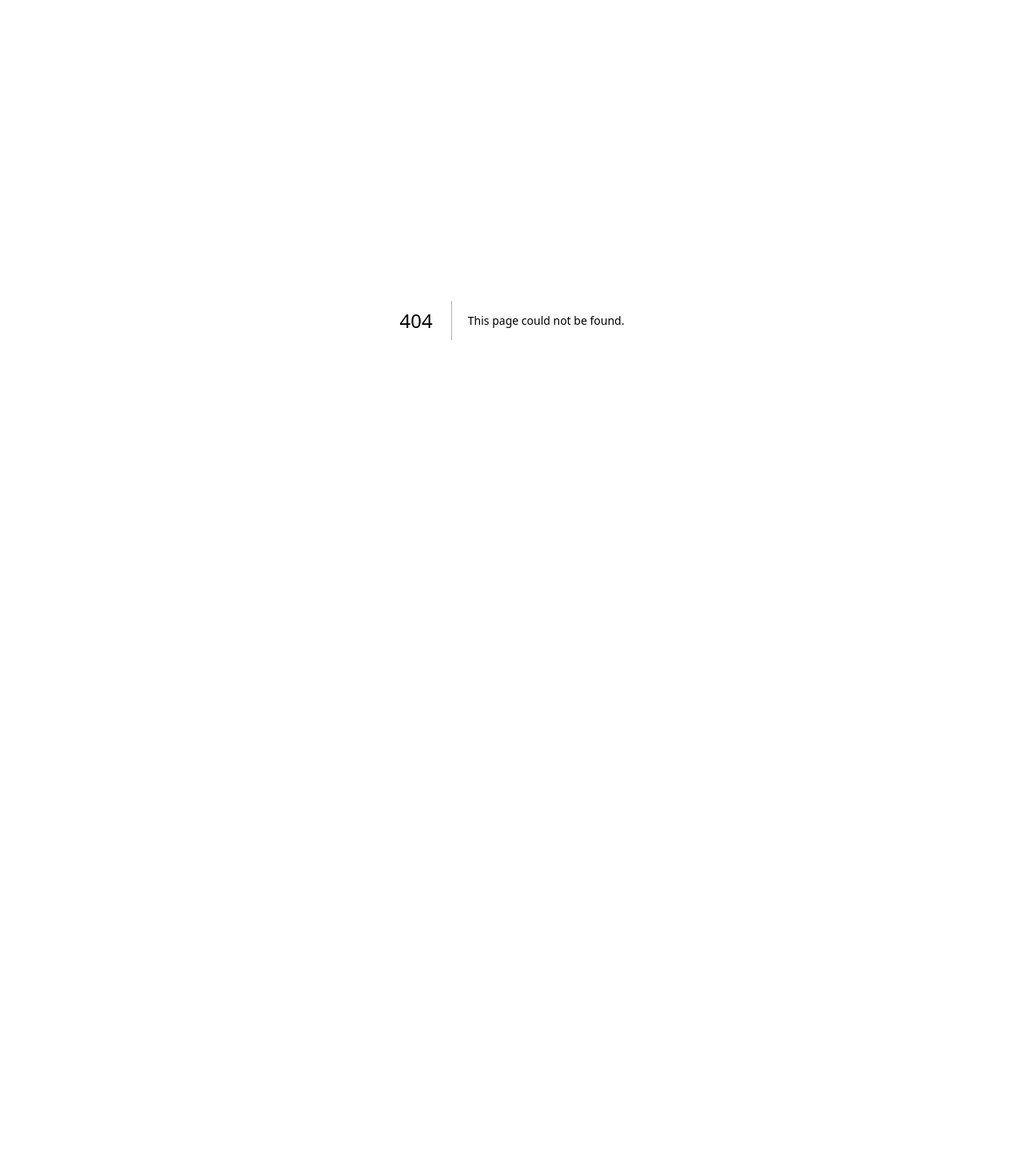
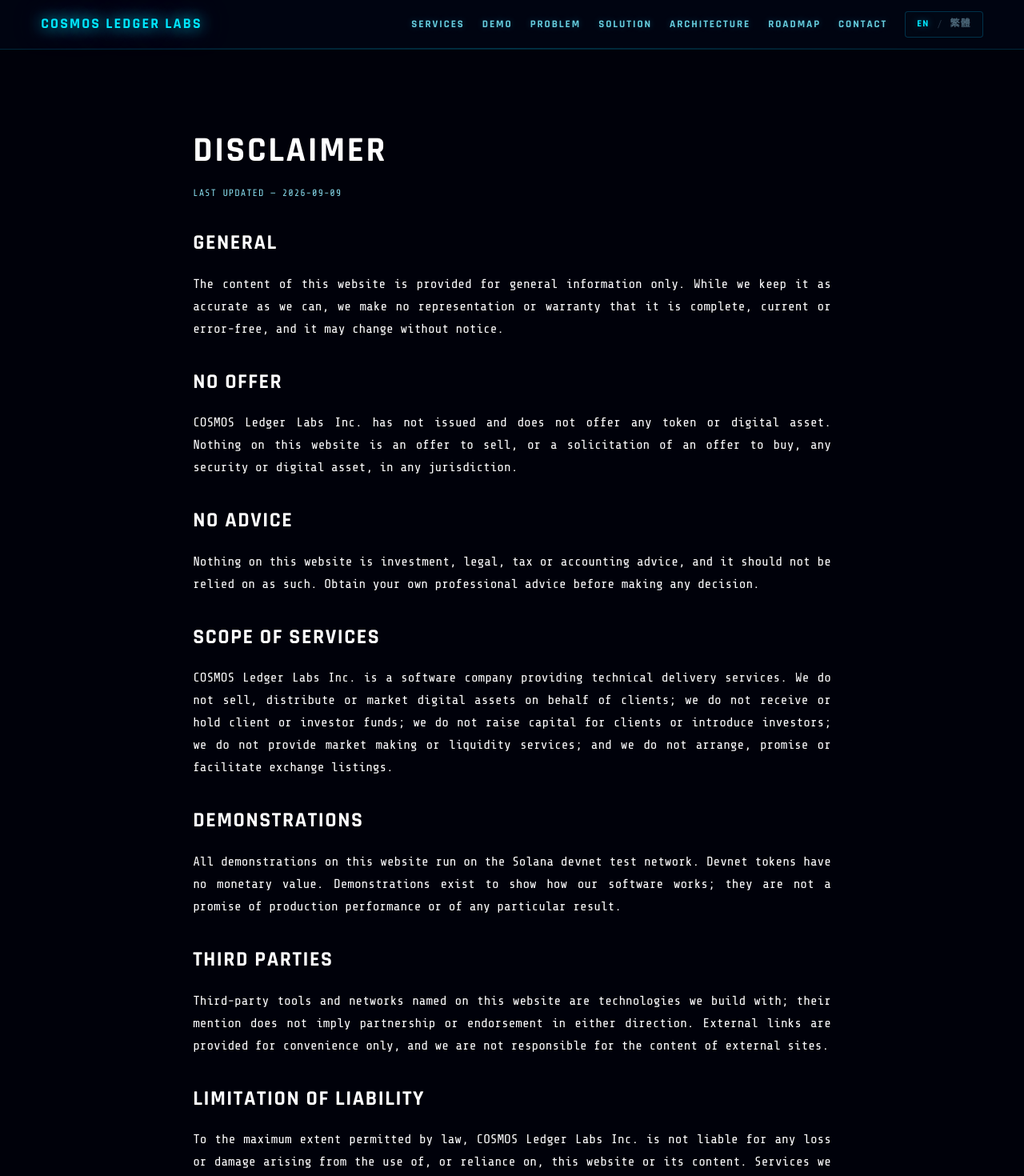
Before and after one commit to cosmosledgerlabs/cosmosledgerlabs-website, a Next.js app: page /disclaimer in a window 1280 px wide. Before the commit this address had no page. Shown: the top 1470 px of the page at 80% size. Before the commit the page ends 800 px from the top, so only its background shows below. Built offline with nearby package versions, Linux system fonts and the light colour scheme.

Commit message:
Add disclaimer page for COSMOS Ledger Labs
This file implements a disclaimer page for COSMOS Ledger Labs, including sections on general information, no offers, no advice, and limitations of liability.

```diff
--- /dev/null
+++ b/pages/disclaimer.js
@@ -0,0 +1,132 @@
+import Head from 'next/head'
+import Nav from '../components/Nav'
+import Footer from '../components/Footer'
+import { useLang, t } from '../lib/i18n'
+import styles from '../styles/Legal.module.css'
+
+const UPDATED = '2026-09-09'
+
+const SECTIONS = [
+  {
+    h: { en: 'GENERAL', zh: '一般聲明' },
+    body: [
+      {
+        en: 'The content of this website is provided for general information only. While we keep it as accurate as we can, we make no representation or warranty that it is complete, current or error-free, and it may change without notice.',
+        zh: '本網站內容僅供一般資訊參考。我們盡力維持內容正確，但不保證其完整、最新或無誤，且內容可能隨時變更，恕不另行通知。',
+      },
+    ],
+  },
+  {
+    h: { en: 'NO OFFER', zh: '不構成要約' },
+    body: [
+      {
+        en: 'COSMOS Ledger Labs Inc. has not issued and does not offer any token or digital asset. Nothing on this website is an offer to sell, or a solicitation of an offer to buy, any security or digital asset, in any jurisdiction.',
+        zh: 'COSMOS Ledger Labs Inc. 未發行亦不提供任何代幣或數位資產。本網站的任何內容，在任何司法管轄區內，均不構成出售任何證券或數位資產的要約，亦不構成購買的要約邀請。',
+      },
+    ],
+  },
+  {
+    h: { en: 'NO ADVICE', zh: '不構成建議' },
+    body: [
+      {
+        en: 'Nothing on this website is investment, legal, tax or accounting advice, and it should not be relied on as such. Obtain your own professional advice before making any decision.',
+        zh: '本網站的任何內容均不構成投資、法律、稅務或會計建議，亦不應作為此類建議加以依賴。做出任何決定前，請自行諮詢專業人士。',
+      },
+    ],
+  },
+  {
+    h: { en: 'SCOPE OF SERVICES', zh: '服務範圍' },
+    body: [
+      {
+        en: 'COSMOS Ledger Labs Inc. is a software company providing technical delivery services. We do not sell, distribute or market digital assets on behalf of clients; we do not receive or hold client or investor funds; we do not raise capital for clients or introduce investors; we do not provide market making or liquidity services; and we do not arrange, promise or facilitate exchange listings.',
+        zh: 'COSMOS Ledger Labs Inc. 是一家提供技術交付服務的軟體公司。我們不代客戶銷售、分發或行銷數位資產；不收取或保管客戶及投資人資金；不為客戶募集資金或引介投資人；不提供造市或流動性服務；亦不安排、承諾或促成交易所上架。',
+      },
+    ],
+  },
+  {
+    h: { en: 'DEMONSTRATIONS', zh: '演示說明' },
+    body: [
+      {
+        en: 'All demonstrations on this website run on the Solana devnet test network. Devnet tokens have no monetary value. Demonstrations exist to show how our software works; they are not a promise of production performance or of any particular result.',
+        zh: '本網站所有演示均在 Solana devnet 測試網上執行。測試網代幣不具任何金錢價值。演示僅用於展示我們軟體的運作方式，不構成對正式環境效能或任何特定結果的承諾。',
+      },
+    ],
+  },
+  {
+    h: { en: 'THIRD PARTIES', zh: '第三方聲明' },
+    body: [
+      {
+        en: 'Third-party tools and networks named on this website are technologies we build with; their mention does not imply partnership or endorsement in either direction. External links are provided for convenience only, and we are not responsible for the content of external sites.',
+        zh: '本網站提及的第三方工具與網路為我們使用的技術，提及不代表任何一方的合作或背書關係。外部連結僅為方便而提供，我們對外部網站的內容不承擔任何責任。',
+      },
+    ],
+  },
+  {
+    h: { en: 'LIMITATION OF LIABILITY', zh: '責任限制' },
+    body: [
+      {
+        en: 'To the maximum extent permitted by law, COSMOS Ledger Labs Inc. is not liable for any loss or damage arising from the use of, or reliance on, this website or its content. Services we provide to clients are governed by the written agreement for those services, not by this website.',
+        zh: '在法律允許的最大範圍內，COSMOS Ledger Labs Inc. 對因使用或依賴本網站及其內容而產生的任何損失或損害不承擔責任。我們向客戶提供的服務以該服務的書面協議為準，而非本網站。',
+      },
+    ],
+  },
+  {
+    h: { en: 'GOVERNING JURISDICTION', zh: '管轄聲明' },
+    body: [
+      {
+        en: 'COSMOS Ledger Labs Inc. is incorporated in Ontario, Canada. This website is operated from Ontario, Canada.',
+        zh: 'COSMOS Ledger Labs Inc. 於加拿大安大略省註冊成立。本網站自加拿大安大略省營運。',
+      },
+    ],
+  },
+]
+
+export default function Disclaimer() {
+  const { lang, isZh } = useLang()
+  const L = (obj) => (obj && (obj[lang] || obj.en)) || ''
+
+  return (
+    <>
+      <Head>
+        <title>{isZh ? '免責聲明 — COSMOS Ledger Labs' : 'Disclaimer — COSMOS Ledger Labs'}</title>
+        <meta name="description" content="Disclaimer for the COSMOS Ledger Labs Inc. website: no offer, no advice, scope of services, and demonstration terms." />
+        <meta name="viewport" content="width=device-width, initial-scale=1, viewport-fit=cover" />
+        <meta name="robots" content="index, follow" />
+        <meta name="theme-color" content="#000005" />
+        <link rel="canonical" href="https://cosmosledgerlabs.com/disclaimer" />
+        <link rel="icon" href="/favicon.ico" sizes="any" />
+        <link rel="icon" href="/favicon.svg" type="image/svg+xml" />
+        <link rel="apple-touch-icon" href="/apple-touch-icon.png" />
+        <meta property="og:title" content="Disclaimer — COSMOS Ledger Labs" />
+        <meta property="og:description" content="Disclaimer for the COSMOS Ledger Labs Inc. website." />
+        <meta property="og:type" content="website" />
+        <meta property="og:url" content="https://cosmosledgerlabs.com/disclaimer" />
+        <meta property="og:site_name" content="COSMOS Ledger Labs" />
+      </Head>
+
+      <Nav />
+
+      <main className={styles.page}>
+        <div className={styles.main}>
+
+          <h1 className={styles.title}>{isZh ? '免責聲明' : 'DISCLAIMER'}</h1>
+          <div className={styles.updated}>{t('legal', 'updated', lang)} {UPDATED}</div>
+
+          {isZh && <p className={styles.prevail}>{t('legal', 'prevail', lang)}</p>}
+
+          {SECTIONS.map((s) => (
+            <section key={s.h.en} className={styles.section}>
+              <h2 className={styles.h2}>{L(s.h)}</h2>
+              {s.body.map((p) => (
+                <p key={p.en} className={styles.body}>{L(p)}</p>
+              ))}
+            </section>
+          ))}
+
+        </div>
+      </main>
+
+      <Footer />
+    </>
+  )
+}
```
